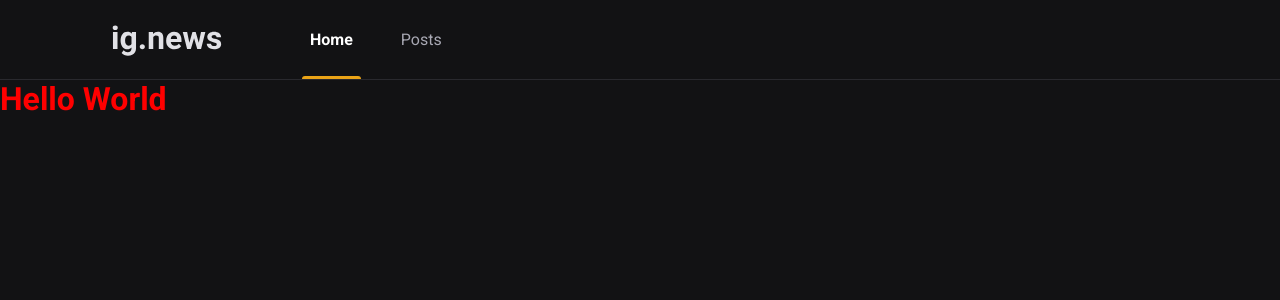
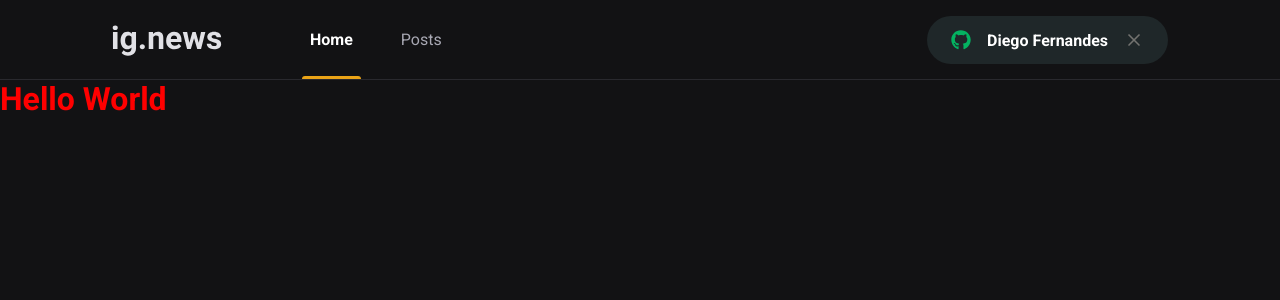
Before and after one commit to nennogabriel/ignite-react, a Next.js app in the folder ignews/: page / in a window 1280 px wide. Shown: the top 300 px of the page. Built offline with nearby package versions, Linux system fonts and the light colour scheme.

Commit message:
next: 01 09

```diff
--- a/ignews/package.json
+++ b/ignews/package.json
@@ -11,6 +11,7 @@
     "next": "10.1.3",
     "react": "17.0.2",
     "react-dom": "17.0.2",
+    "react-icons": "^4.2.0",
     "sass": "^1.32.8"
   },
   "devDependencies": {
--- a/ignews/src/components/Header/index.tsx
+++ b/ignews/src/components/Header/index.tsx
@@ -1,3 +1,4 @@
+import { SignInButton } from '../SIgnInButton';
 import styles from './styles.module.scss';
 
 export function Header() {
@@ -9,6 +10,7 @@
           <a className={styles.active}>Home</a>
           <a>Posts</a>
         </nav>
+        <SignInButton />
       </div>
     </header>
   );
--- a/ignews/src/components/Header/styles.module.scss
+++ b/ignews/src/components/Header/styles.module.scss
@@ -52,4 +52,8 @@
       }
     }
   }
+
+  button {
+    margin-left: auto;
+  }
 }
--- /dev/null
+++ b/ignews/src/components/SIgnInButton/index.tsx
@@ -0,0 +1,20 @@
+import { FaGithub } from 'react-icons/fa';
+import { FiX } from 'react-icons/fi';
+import styles from './styles.module.scss';
+
+export function SignInButton() {
+  const isUserLoggedIn = true;
+
+  return isUserLoggedIn ? (
+    <button className={styles.signInButton} type="button">
+      <FaGithub color="#04b361" />
+      Diego Fernandes
+      <FiX className={styles.closeIcon} color="#737370" />
+    </button>
+  ) : (
+    <button className={styles.signInButton} type="button">
+      <FaGithub color="#eba417" />
+      Sign In with Github
+    </button>
+  );
+}
--- /dev/null
+++ b/ignews/src/components/SIgnInButton/styles.module.scss
@@ -0,0 +1,33 @@
+.signInButton {
+  height: 3rem;
+  border-radius: 3rem;
+  background: var(--gray-850);
+  border: 0;
+  padding: 0 1.5rem;
+
+  display: flex;
+  align-items: center;
+  justify-content: center;
+
+  color: var(--white);
+  font-weight: bold;
+
+  svg {
+    width: 20px;
+    height: 20px;
+  }
+
+  svg:first-child {
+    margin-right: 1rem;
+  }
+
+  svg.closeIcon {
+    margin-left: 1rem;
+  }
+
+  transition: filter 0.2s;
+
+  &:hover {
+    filter: brightness(0.8);
+  }
+}
--- a/ignews/src/styles/global.scss
+++ b/ignews/src/styles/global.scss
@@ -9,6 +9,7 @@
   --gray-100: #e1e1e6;
   --gray-300: #a8a8b3;
   --gray-800: #29292e;
+  --gray-850: #1f2729;
   --gray-900: #121214;
 
   --cyan-500: #61dafd;
```
Also changed, not shown: 1 other file (tests, documents, lock files or other folders).
